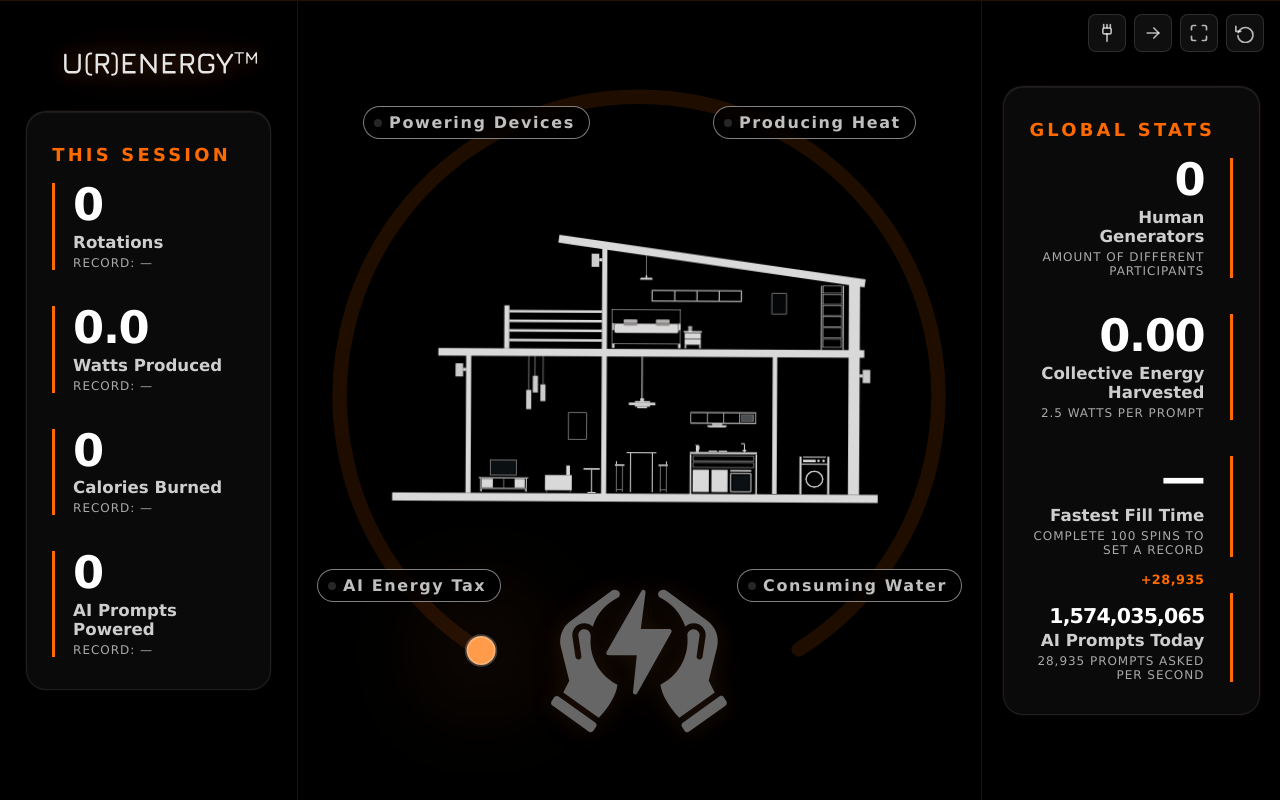
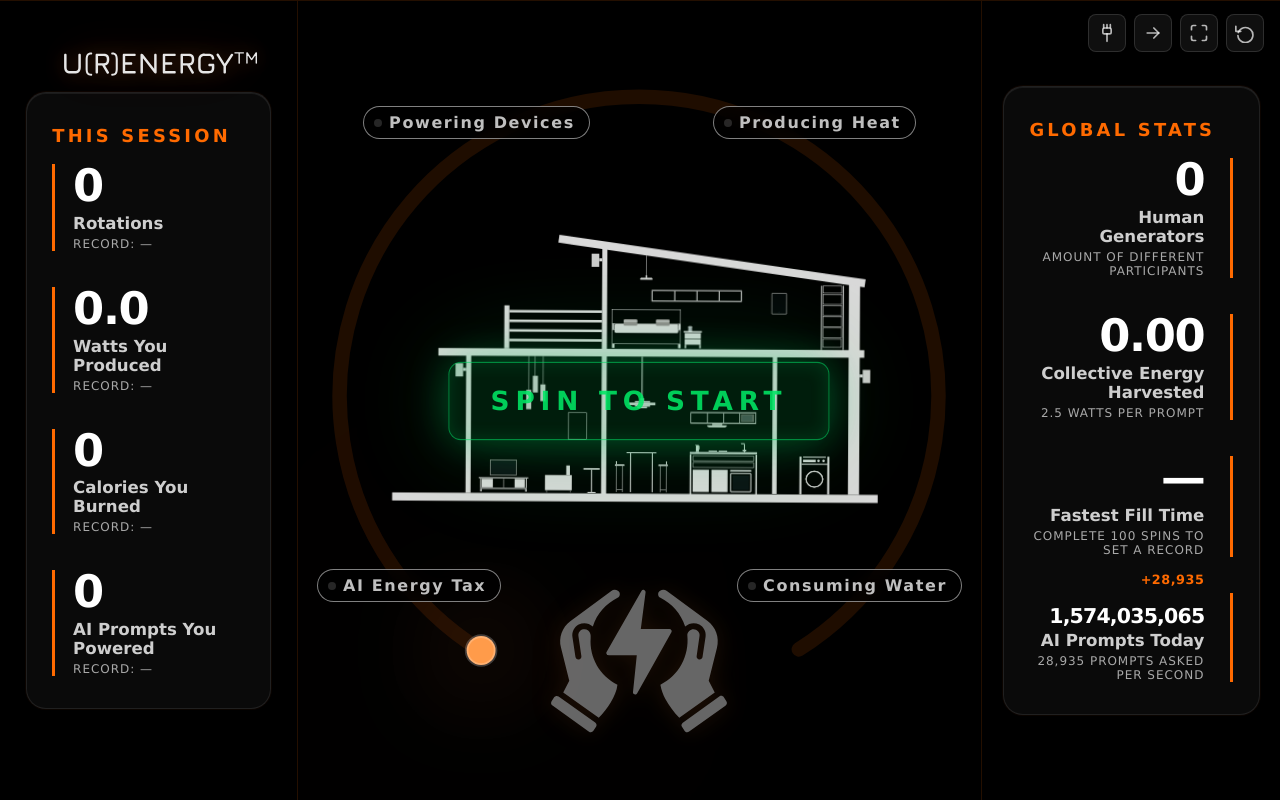
Before and after one commit to k-r-o-y/URENERGY-HOUSE-UI, a website with bundled scripts: page index.html in a window 1280 px wide. Built offline with nearby package versions, Linux system fonts and the light colour scheme.

Commit message:
Green Banner

```diff
--- a/app.js
+++ b/app.js
@@ -579,7 +579,7 @@ setInterval(() => {
 
 /* -------------------- INACTIVITY / DECAY -------------------- */
 
-const ALERT_MS = 3000;
+const ALERT_MS = 1500;
 const RESET_MS = 8000;
 const DEPLETE = 0.025;
 
--- a/index.html
+++ b/index.html
@@ -57,19 +57,19 @@
 
               <div class="stat-item">
                 <div id="wattValue" class="stat-value">0.0</div>
-                <div class="stat-label">Watts Produced</div>
+                <div class="stat-label">Watts You Produced</div>
                 <div class="stat-last">Record: <span id="recordWatts">—</span></div>
               </div>
 
               <div class="stat-item">
                 <div id="kcalValue" class="stat-value">0</div>
-                <div class="stat-label">Calories Burned</div>
+                <div class="stat-label">Calories You Burned</div>
                 <div class="stat-last">Record: <span id="recordKcal">—</span></div>
               </div>
 
               <div class="stat-item">
                 <div id="promptValue" class="stat-value">0</div>
-                <div class="stat-label">AI Prompts Powered</div>
+                <div class="stat-label">AI Prompts You Powered</div>
                 <div class="stat-last">Record: <span id="recordPrompts">—</span></div>
               </div>
             </div>
@@ -82,7 +82,7 @@
               <img src="./LogoWhite.svg" alt="UREnergy Logo" class="meter-logo-img" />
             </div>
 
-            <div id="spinToStart" class="achievement-banner hidden">SPIN TO START</div>
+            <div id="spinToStart" class="spin-to-start">SPIN TO START</div>
 
             <svg class="gauge-svg" viewBox="0 0 100 100" preserveAspectRatio="xMidYMid meet" id="gaugeSvg">
               <defs>
--- a/styles.css
+++ b/styles.css
@@ -215,14 +215,19 @@ body {
   top: 50%;
   left: 50%;
   transform: translate(-50%, -50%);
-  font-size: clamp(1.6rem, 2.8vw, 3rem);
-  font-weight: 800;
-  letter-spacing: 0.06em;
-  color: #ff6a00;
-  text-shadow:
-    0 0 10px rgba(255, 106, 0, 0.5),
-    0 0 24px rgba(255, 106, 0, 0.25);
-  animation: spin-start-pulse 2.2s ease-in-out infinite;
+  padding: 22px 40px;
+  background: rgba(0, 180, 80, 0.18);
+  border: 1px solid rgba(0, 220, 100, 0.65);
+  border-radius: 12px;
+  font-size: clamp(1.4rem, 2vw, 2.2rem);
+  font-weight: 900;
+  letter-spacing: 0.22em;
+  color: #00e664;
+  box-shadow:
+    0 0 40px rgba(0, 200, 90, 0.45),
+    0 0 120px rgba(0, 200, 90, 0.25),
+    inset 0 0 18px rgba(0, 200, 90, 0.2);
+  animation: spinStartPulse 2s ease-in-out infinite;
   pointer-events: none;
   white-space: nowrap;
 }
@@ -231,9 +236,15 @@ body {
   display: none;
 }
 
-@keyframes spin-start-pulse {
-  0%, 100% { opacity: 0.7; }
-  50% { opacity: 1; }
+@keyframes spinStartPulse {
+  0%, 100% {
+    opacity: 1;
+    transform: translate(-50%, -50%) scale(1);
+  }
+  50% {
+    opacity: 0.9;
+    transform: translate(-50%, -50%) scale(1.03);
+  }
 }
 
 .prompts-stat-item {
```
